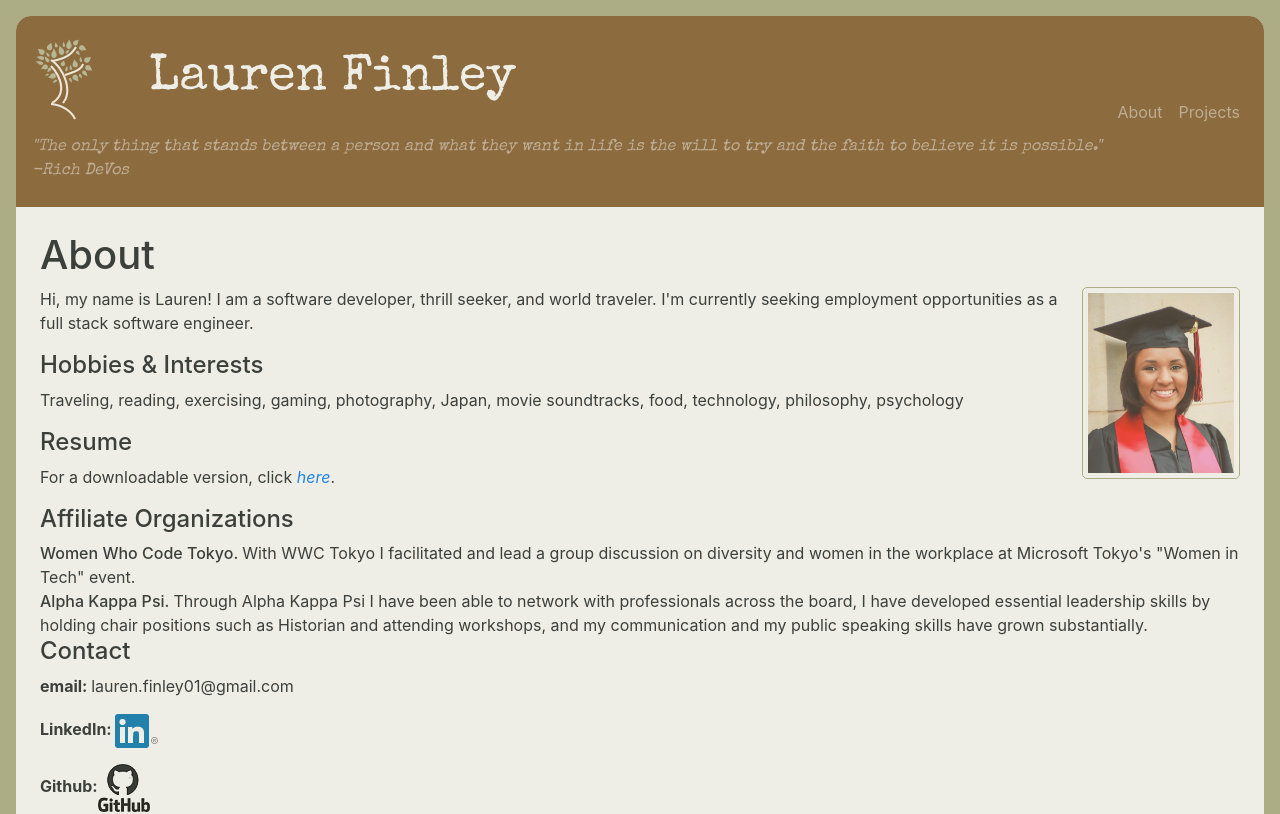
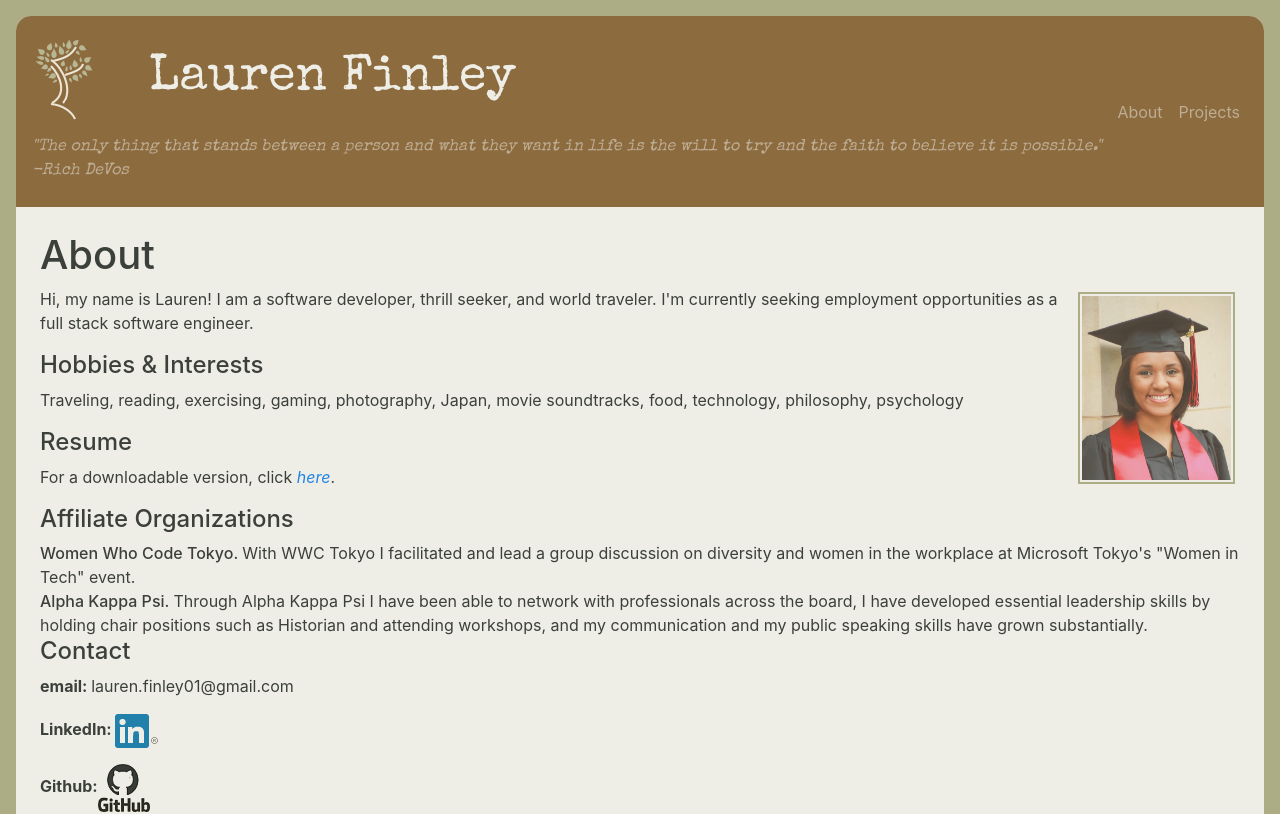
Before and after one commit to laurenoutloud/laurenoutloud.github.io, a React (Vite) app: page /about in a window 1280 px wide. Shown: the top 814 px of the page. Built offline with nearby package versions, Linux system fonts and the light colour scheme.

Commit message:
add border to about image

```diff
--- a/src/css/About.css
+++ b/src/css/About.css
@@ -6,9 +6,9 @@
 .about-image{
     height: 15vmax;
     float: right;
-    padding: 5px;
-    border-radius: 5px;
-    border: 1px solid #adad85;
+    margin: 5px;
+    padding: 2px;
+    border: 2px solid #adad85;
 }
 
 .affiliate-organizations h6{
```
